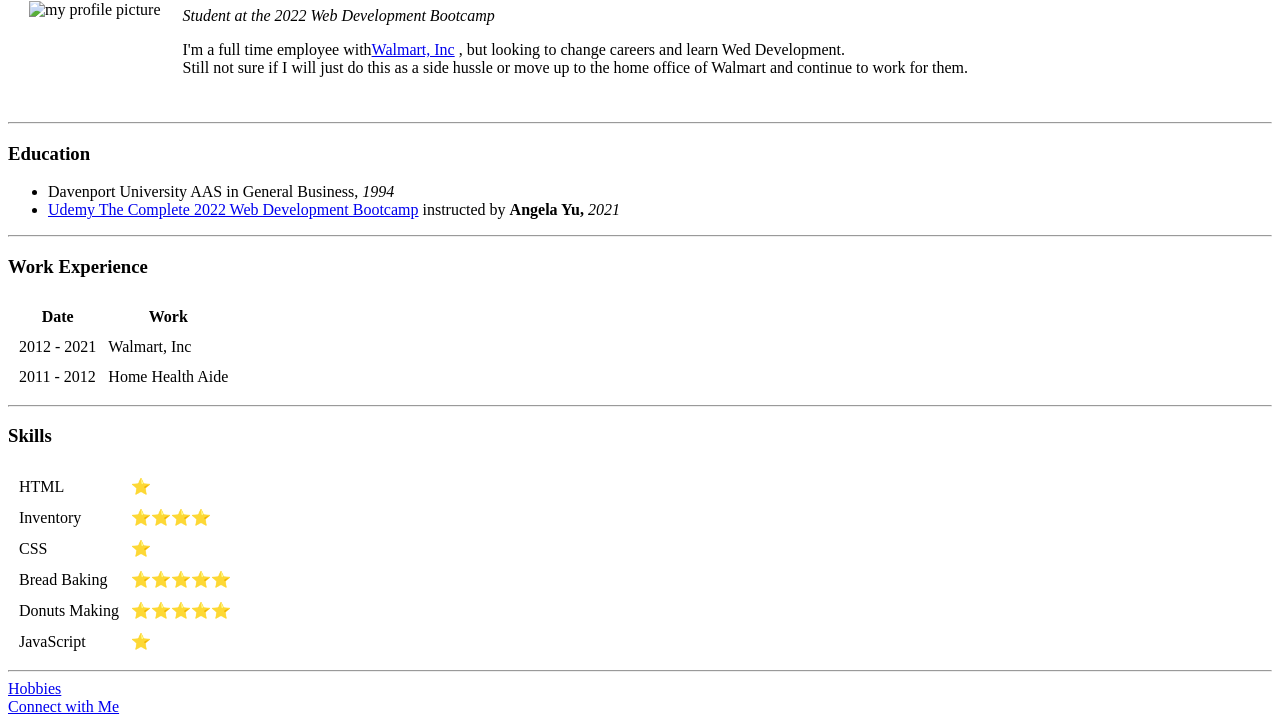
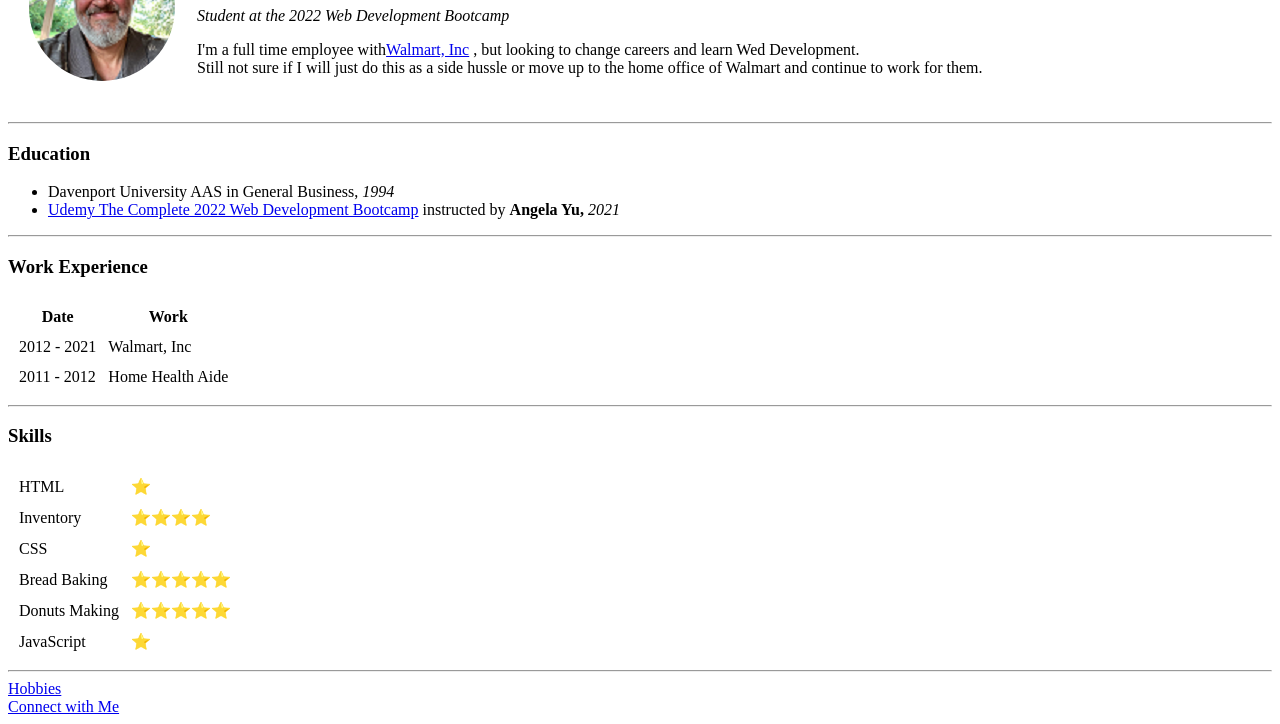
Before and after one commit to philbauer62/pbauer, a plain HTML site: page index.html in a window 1280 px wide. Shown: the part 102-826 px from the top of the page. Drawn offline with Linux system fonts and the light colour scheme.

Commit message:
Added the images to my index.html file

```diff
--- a/index.html
+++ b/index.html
@@ -6,7 +6,7 @@
   </head>
   <body>
     <table cellspacing="20">
-      <td><img src="me_3-modified.png" alt="my profile picture"</td>
+      <td><img src="images/me_3-modified.png" alt="my profile picture"</td>
       <td><h1>Phillip Schacherbauer</h1>
       <p><em>Student at the 2022 Web Development Bootcamp</em></p>
       <p>I'm a full time employee with<a href="https://www.walmart.com/">Walmart, Inc</a> , but looking to change careers and learn Wed Development.<br /> Still not sure if I will just
```
